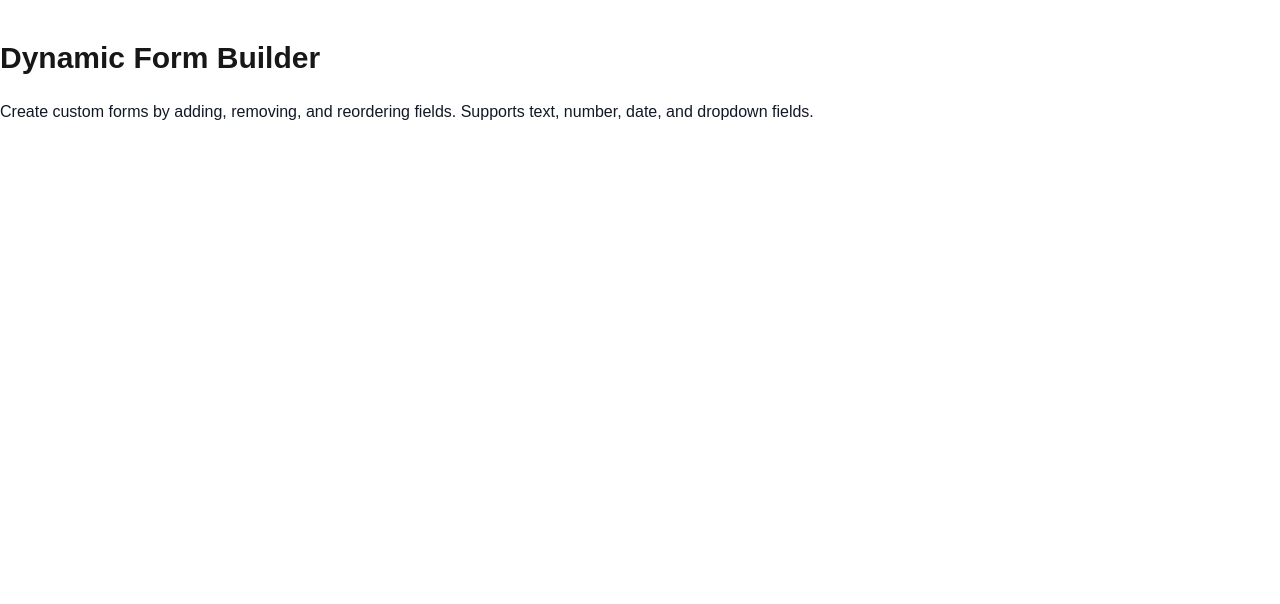
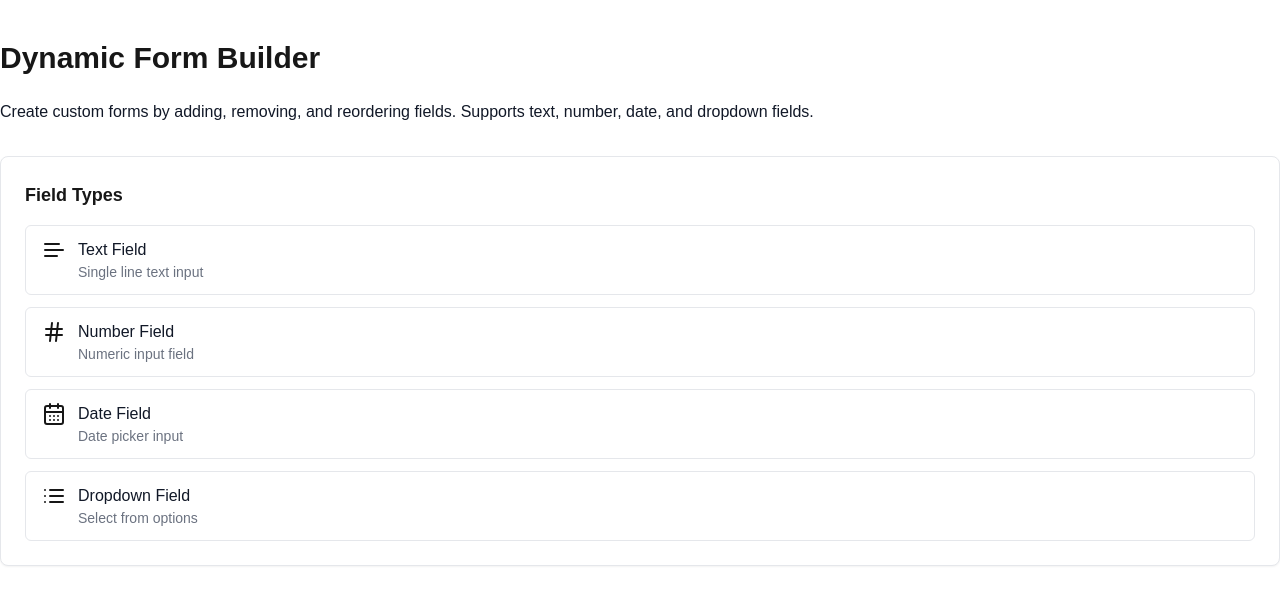
Before and after one commit to ProchaLu/dynamic-form-builder, a Next.js app: page / in a window 1280 px wide. Shown: the top 604 px of the page. Built offline with nearby package versions, Linux system fonts and the light colour scheme.

Commit message:
Add drag drop packages

```diff
--- a/app/FormBuilder.tsx
+++ b/app/FormBuilder.tsx
@@ -0,0 +1,98 @@
+'use client';
+
+import {
+  closestCenter,
+  DndContext,
+  KeyboardSensor,
+  PointerSensor,
+  useSensor,
+  useSensors,
+} from '@dnd-kit/core';
+import {
+  arrayMove,
+  SortableContext,
+  sortableKeyboardCoordinates,
+  verticalListSortingStrategy,
+} from '@dnd-kit/sortable';
+import { useState } from 'react';
+import FieldTypeSelector from './FieldTypeSelector';
+
+type Field = {
+  id: string;
+  type: string;
+  label: string;
+  placeholder: string;
+  required: boolean;
+  options?: string[];
+  value?: any;
+
+  // Text field validation
+  minLength?: number;
+  maxLength?: number;
+  validation?: 'email' | 'phone' | 'url' | 'birthdate';
+  pattern?: string;
+  patternMessage?: string;
+
+  // Number field validation
+  min?: number;
+  max?: number;
+  integerOnly?: boolean;
+  positiveOnly?: boolean;
+
+  // Date field validation
+  minDate?: string;
+  maxDate?: string;
+  futureOnly?: boolean;
+  pastOnly?: boolean;
+  minAge?: number;
+  maxAge?: number;
+};
+
+export default function FormBuilder() {
+  const [fields, setFields] = useState<Field[]>([]);
+
+  function addField(type: string) {
+    const newField: Field = {
+      id: crypto.randomUUID(),
+      type,
+      label: '',
+      placeholder: '',
+      required: false,
+      options: type === 'dropdown' ? ['Option 1', 'Option 2', 'Option 3'] : [],
+      value: '',
+    };
+
+    setFields([...fields, newField]);
+  }
+
+  function updateField(id: string, updatedField: Partial<Field>) {
+    setFields(
+      fields.map((field) =>
+        field.id === id ? { ...field, ...updatedField } : field,
+      ),
+    );
+  }
+
+  function removeField(id: string) {
+    setFields(fields.filter((field) => field.id !== id));
+  }
+
+  function handleDragEnd(event: any) {
+    const { active, over } = event;
+
+    if (active.id !== over.id) {
+      setFields((items) => {
+        const oldIndex = items.findIndex((item) => item.id === active.id);
+        const newIndex = items.findIndex((item) => item.id === over.id);
+
+        return arrayMove(items, oldIndex, newIndex);
+      });
+    }
+  }
+
+  return (
+    <div>
+      <FieldTypeSelector />
+    </div>
+  );
+}
--- a/app/page.tsx
+++ b/app/page.tsx
@@ -1,3 +1,5 @@
+import FormBuilder from './FormBuilder';
+
 export default function Home() {
   return (
     <div className="container mx-auto py-10">
@@ -6,6 +8,7 @@ export default function Home() {
         Create custom forms by adding, removing, and reordering fields. Supports
         text, number, date, and dropdown fields.
       </p>
+      <FormBuilder />
     </div>
   );
 }
```
